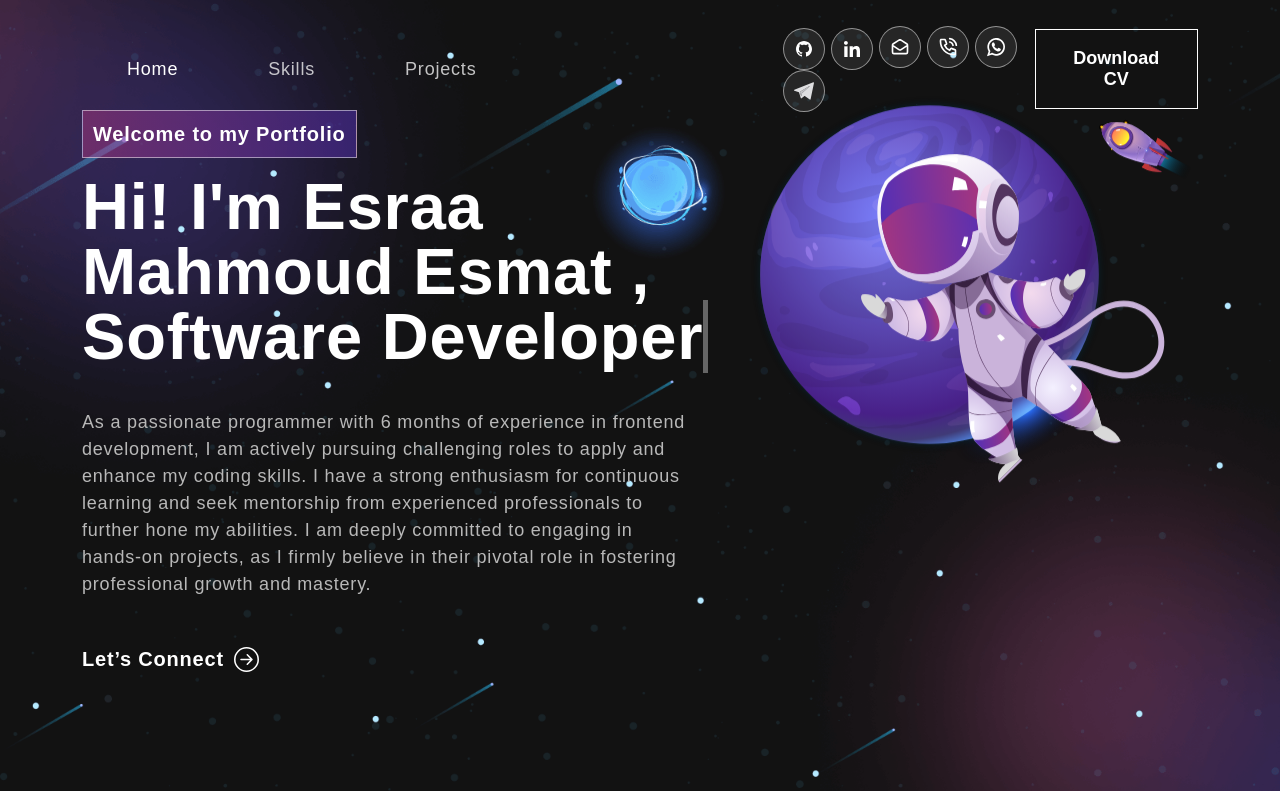
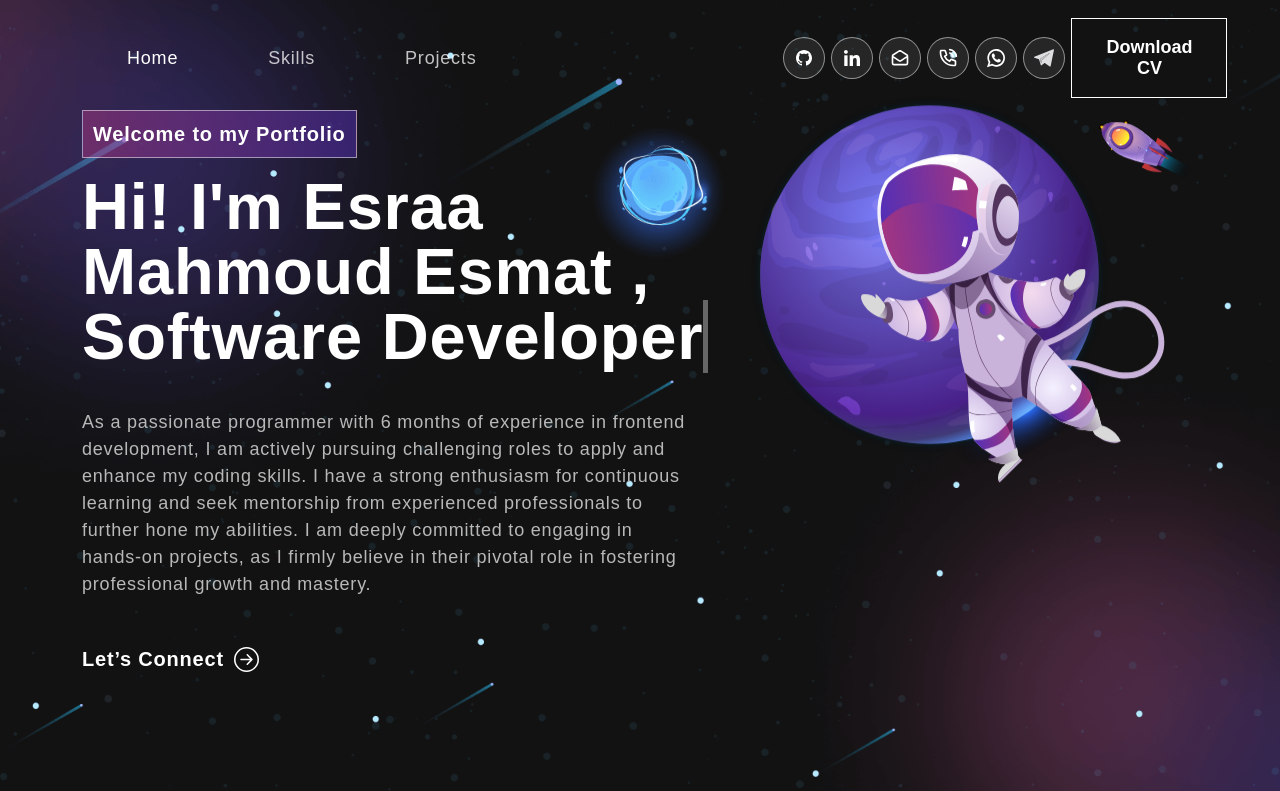
Before and after one commit to Esraa-Esmat/My-Portfolio-React-js-, a React (Create React App) app: page / in a window 1280 px wide. Shown: the top 791 px of the page. Built offline with nearby package versions, Linux system fonts and the light colour scheme.

Commit message:
modified

```diff
--- a/src/components/Global/NavBar/navbar.css
+++ b/src/components/Global/NavBar/navbar.css
@@ -48,8 +48,9 @@ span.navbar-text {
 }
 
 .social-icon {
-  display: inline-block;
-  margin-left: 14px;
+  flex-wrap: nowrap;
+  display: flex;
+    margin-left: 14px;
 }
 
 .social-icon a {
```
